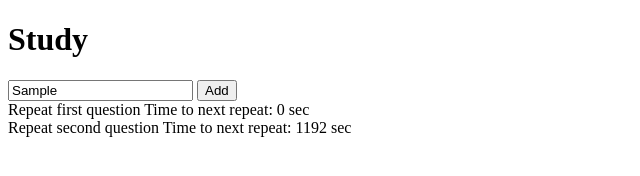
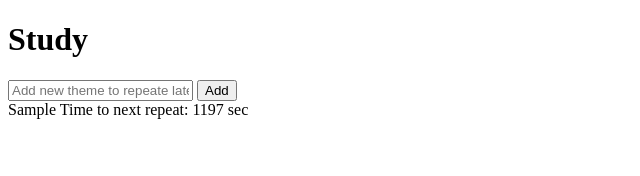
Before and after one commit to sergokovalenko/rememberer, a plain HTML site: page index.html in a window 1280 px wide. Both pictures are taken after typing "Sample" into the empty fields and a click on the button "Add". Shown: the whole page, without its empty margins (0-640 px from the left). Drawn offline with Linux system fonts and the light colour scheme.

Commit message:
Add saving\reading data to local storage

```diff
--- a/index.html
+++ b/index.html
@@ -9,7 +9,7 @@
 <body>
     <h1>Study</h1>
     <div class="add-new">
-        <input type="text" placeholder="Add new theme to repeate later" />
+        <input id="nameNew" type="text" placeholder="Add new theme to repeate later" />
         <button id="addNew" type="button">Add</button>
     </div>
     <div id="cards">
--- a/index.js
+++ b/index.js
@@ -1,7 +1,4 @@
-const data = [
-    { name: 'Repeat first question', created: 1610467000000, iteration: 0 },
-    { name: 'Repeat second question', created: Date.now(), iteration: 0 }
-];
+let data = [];
 
 const sec = 1000;
 const minute = 60 * sec;
@@ -10,6 +7,19 @@ const settings = [
     oneHour / 3,
     oneHour * 2,
 ];
+
+const setData = (data) => {
+    localStorage.setItem('values', JSON.stringify(data));
+};
+
+const addNewValue = (name) => {
+    data.push({
+        created: Date.now(),
+        iteration: 0,
+        name
+    });
+    setData(data);
+};
 
 const playSound = () => {
     console.log('sound started');
@@ -36,6 +46,15 @@ const getCardMarkup = ({ name, created, iteration }) => {
 
 window.onload = () => {
     const target = document.getElementById('cards');
+    const addButton = document.getElementById('addNew');
+    const addInput = document.getElementById('nameNew');
+
+    addButton.onclick = () => {
+        addNewValue(addInput.value);
+        addInput.value = '';
+    };
+
+    data = JSON.parse(localStorage.getItem('values') || '[]');
 
     target.innerHTML = data.map((el) => getCardMarkup(el)).join('\n');
 
```
